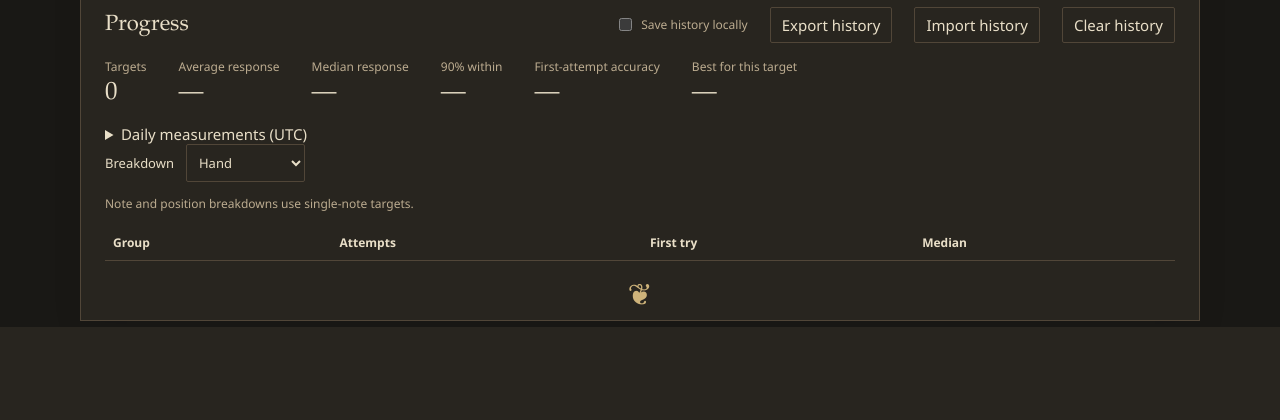
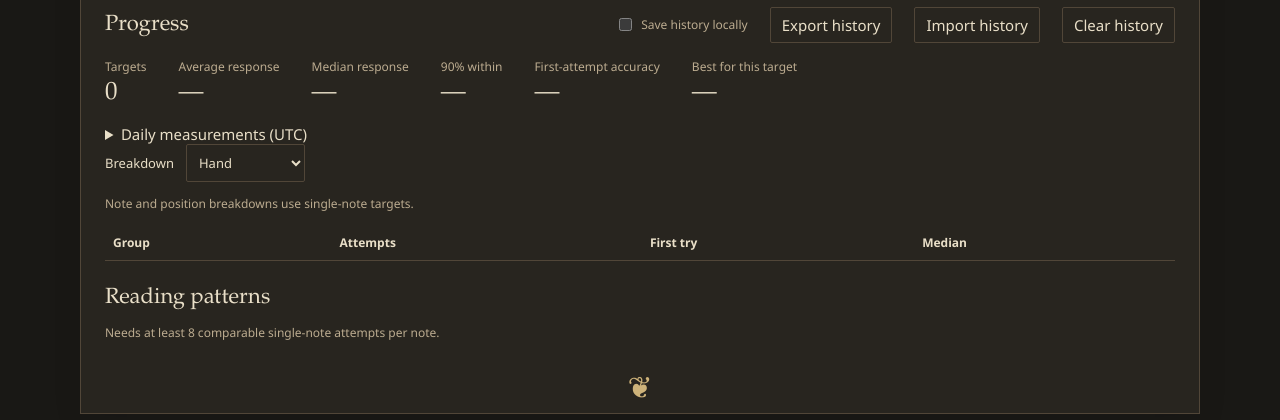
Before and after one commit to dkjroot/piano_sight_reader, a Flask app: page / in a window 1280 px wide. Shown: the part 2351-2771 px from the top of the page. Before the commit the page ends 2678 px from the top, so only its background shows below. Run offline with Flask 3, Linux system fonts and the light colour scheme; lists and menus that the app fills with data are empty.

Commit message:
Highlight reading patterns from comparable practice evidence

```diff
--- a/static/app.js
+++ b/static/app.js
@@ -39,7 +39,7 @@ try {
 } catch { /* Restricted storage or an old setting must not prevent practice. */ }
 if (+$('low').value > +$('high').value) $('high').value = $('low').value;
 if (+$('min-size').value > +$('size').value) $('min-size').value = $('size').value;
-function settings() { return {...Object.fromEntries(controls.map(id => [id, ['low', 'high', 'size','min-size','length','preview'].includes(id) ? +$(id).value : $(id).value])), endAction:document.querySelector('[name="end-action"]:checked').value,scoreId:$('source').value==='midi' ? activePiece?.score.sha256 : null,passage:$('source').value==='midi' ? activePiece?.bounds : null}; }
+function settings() { return {...Object.fromEntries(controls.map(id => [id, ['low', 'high', 'size','min-size','length','preview'].includes(id) ? +$(id).value : $(id).value])), endAction:document.querySelector('[name="end-action"]:checked').value,scoreId:$('source').value==='midi' ? activePiece?.score.sha256 : null,passage:$('source').value==='midi' ? activePiece?.bounds : null,scoreTitle:$('source').value==='midi' ? activePiece?.filename : null}; }
 function persist() { try { localStorage.setItem(storageKey, JSON.stringify(settings())); } catch { /* Session still works. */ } }
 function syncMode() {
   const imported=$('source').value==='midi';
--- a/static/metrics.js
+++ b/static/metrics.js
@@ -82,3 +82,39 @@ export function mergeHistory(existing,incoming) {
   }
   return [...merged.values()].sort((a,b)=>Date.parse(a.at)-Date.parse(b.at)).slice(-1000);
 }
+
+
+export function readingPatterns(records) {
+  const cohorts=new Map(), cache=new Map();
+  for(const record of records) {
+    if(record.notes.length!==1 || typeof record.context.identity!=='string') continue;
+    const identity=record.context.identity;
+    if(!cache.has(identity)) {
+      let parsed;
+      try {parsed=JSON.parse(identity);} catch {parsed=null;}
+      cache.set(identity,Array.isArray(parsed) && parsed[0]===1 && Array.isArray(parsed[1]) && parsed[1].every(field=>Array.isArray(field) && field.length===2 && typeof field[0]==='string') ? {key:JSON.stringify([parsed[0],parsed[1],parsed[3]]),fields:new Map(parsed[1])} : null);
+    }
+    const context=cache.get(identity); if(!context) continue;
+    if(!cohorts.has(context.key)) cohorts.set(context.key,{fields:context.fields,rows:[],notes:new Map()});
+    const cohort=cohorts.get(context.key), note=record.notes[0];
+    const key=JSON.stringify([note.letter,note.accidental,note.octave,note.staff]);
+    cohort.rows.push(record);
+    if(!cohort.notes.has(key)) cohort.notes.set(key,{note,rows:[]});
+    cohort.notes.get(key).rows.push(record);
+  }
+  const result=[];
+  for(const cohort of cohorts.values()) {
+    const baseline=summary(cohort.rows).median;
+    for(const {note,rows} of cohort.notes.values()) {
+      if(rows.length<8) continue;
+      const stats=summary(rows), corrected=rows.filter(record=>!record.firstAttemptCorrect).length, flags=[];
+      if(corrected>=3) flags.push('Repeated corrections');
+      if(cohort.rows.length>=24 && cohort.notes.size>=3 && stats.median>baseline*1.5+200) flags.push('Slower responses');
+      if(!flags.length) continue;
+      const fields=cohort.fields;
+      result.push({note:note.letter+({'-2':'𝄫','-1':'♭',0:'',1:'♯',2:'𝄪'})[note.accidental]+note.octave,staff:note.staff,count:rows.length,corrected,median:stats.median,baseline,flags,
+        context:{scoreTitle:cohort.rows[0].context.scoreTitle,passage:fields.get('passage'),key:fields.get('key'),hand:fields.get('hand'),source:fields.get('source'),mode:fields.get('endAction'),low:fields.get('low'),high:fields.get('high'),material:fields.get('material')}});
+    }
+  }
+  return result.sort((a,b)=>b.corrected/b.count-a.corrected/a.count || b.median/b.baseline-a.median/a.baseline || b.count-a.count).slice(0,12);
+}
--- a/static/progress.js
+++ b/static/progress.js
@@ -1,4 +1,4 @@
-import {AttemptTracker,cleanHistory,summary,exerciseIdentity,grouped,daily,parseHistory,mergeHistory} from './metrics.js';
+import {AttemptTracker,cleanHistory,summary,exerciseIdentity,grouped,daily,parseHistory,mergeHistory,readingPatterns} from './metrics.js';
 const $=id=>document.getElementById(id);
 const STORE='piano-sight-reader-history-v1', PREF='piano-sight-reader-save-history';
 const seconds=value=>value===null ? '—' : (value/1000).toFixed(2)+' s';
@@ -29,7 +29,7 @@ export class ProgressPanel {
   }
   start(notes,settings,phrase) {
     this.identity=exerciseIdentity(notes,settings,phrase);
-    const context={identity:this.identity,key:settings.key,hand:settings.hand,source:settings.source||'random',mode:settings.endAction};
+    const context={identity:this.identity,key:settings.key,hand:settings.hand,source:settings.source||'random',mode:settings.endAction,scoreTitle:settings.scoreTitle||null};
     this.tracker.start(notes,context); if (this.pauses.size || document.hidden || !document.hasFocus()) this.tracker.pause(); this.renderBest();
   }
   observe(held) {this.tracker.observe(held);}
@@ -63,6 +63,19 @@ export class ProgressPanel {
       for (const value of [row.label,row.count,Math.round(row.accuracy*100)+'%',seconds(row.median)]) {const td=document.createElement('td'); td.textContent=value; tr.append(td);}
       body.append(tr);
     }
+    const patterns=readingPatterns(this.records), patternBody=$('pattern-rows'); patternBody.replaceChildren();
+    $('patterns-empty').hidden=!!patterns.length; $('patterns-table').hidden=!patterns.length;
+    for(const pattern of patterns) {
+      const row=document.createElement('tr'), context=pattern.context;
+      const source=context.source==='midi' && context.scoreTitle ? context.scoreTitle : ({random:'Random',triads:'Diatonic',cadence:'Cadence',midi:'Local score'})[context.source]||'Practice';
+      const mode=context.mode==='repeat' ? 'Repeat' : 'Continuous';
+      const material=({white:'In key',sharps:'Chromatic ♯',flats:'Chromatic ♭'})[context.material]||'';
+      const hand=({left:'Bass',right:'Treble',both:'Both staves'})[context.hand]||'';
+      const passage=context.passage ? ` · attacks ${context.passage.start}–${context.passage.end}` : '';
+      const scope=`${source} · ${mode} · ${hand} · ${context.key||''} · ${material} · MIDI ${context.low}–${context.high}${passage}`;
+      for(const value of [pattern.note,pattern.staff,scope,pattern.count,pattern.corrected,seconds(pattern.median),pattern.flags.join(' · ')]) {const cell=document.createElement('td'); cell.textContent=value; row.append(cell);}
+      patternBody.append(row);
+    }
     const days=daily(this.records);
     const dailyBody=$('daily-rows'); dailyBody.replaceChildren();
     for(const day of days) {const row=document.createElement('tr'); for(const value of [day.day,day.count,seconds(day.median),Math.round(day.accuracy*100)+'%']) {const cell=document.createElement('td'); cell.textContent=value; row.append(cell);} dailyBody.append(row);}
--- a/static/style.css
+++ b/static/style.css
@@ -235,3 +235,7 @@ h1 .subtitle { display:block; letter-spacing:0; }
 :root[data-layout="720"] h1 { display:flex; align-items:baseline; gap:8px; }
 :root[data-layout="720"] h1 .subtitle { display:inline; }
 @media(max-width:650px) { .score-banner::before { right:110px; } }
+
+.patterns-heading { margin-top:24px; }
+.table-scroll { overflow-x:auto; }
+#patterns-table { min-width:760px; }
--- a/templates/index.html
+++ b/templates/index.html
@@ -95,6 +95,9 @@
     <label class="analysis-choice">Breakdown <select id="analysis-dimension"><option value="hand">Hand</option><option value="key">Key</option><option value="note">Note</option><option value="position">Staff position</option><option value="accidental">Accidental</option></select></label>
     <p class="small">Note and position breakdowns use single-note targets.</p>
     <table class="analysis-table"><thead><tr><th>Group</th><th>Attempts</th><th>First try</th><th>Median</th></tr></thead><tbody id="analysis-rows"></tbody></table>
+    <h2 class="patterns-heading">Reading patterns</h2>
+    <p id="patterns-empty" class="small">Needs at least 8 comparable single-note attempts per note.</p>
+    <div class="table-scroll"><table id="patterns-table" class="analysis-table" hidden><thead><tr><th>Note</th><th>Staff</th><th>Exercise context</th><th>Attempts</th><th>Corrected targets</th><th>Median</th><th>Pattern</th></tr></thead><tbody id="pattern-rows"></tbody></table></div>
   </section>
   <div class="end-ornament" aria-hidden="true">❦</div>
 </main>
```
Also changed, not shown: DEVELOPMENT.md (+9 -0 lines), ROADMAP.md (+3 -1 lines), tests/browser.cjs (+16 -0 lines), tests/core.test.js (+20 -1 lines), README.md.
